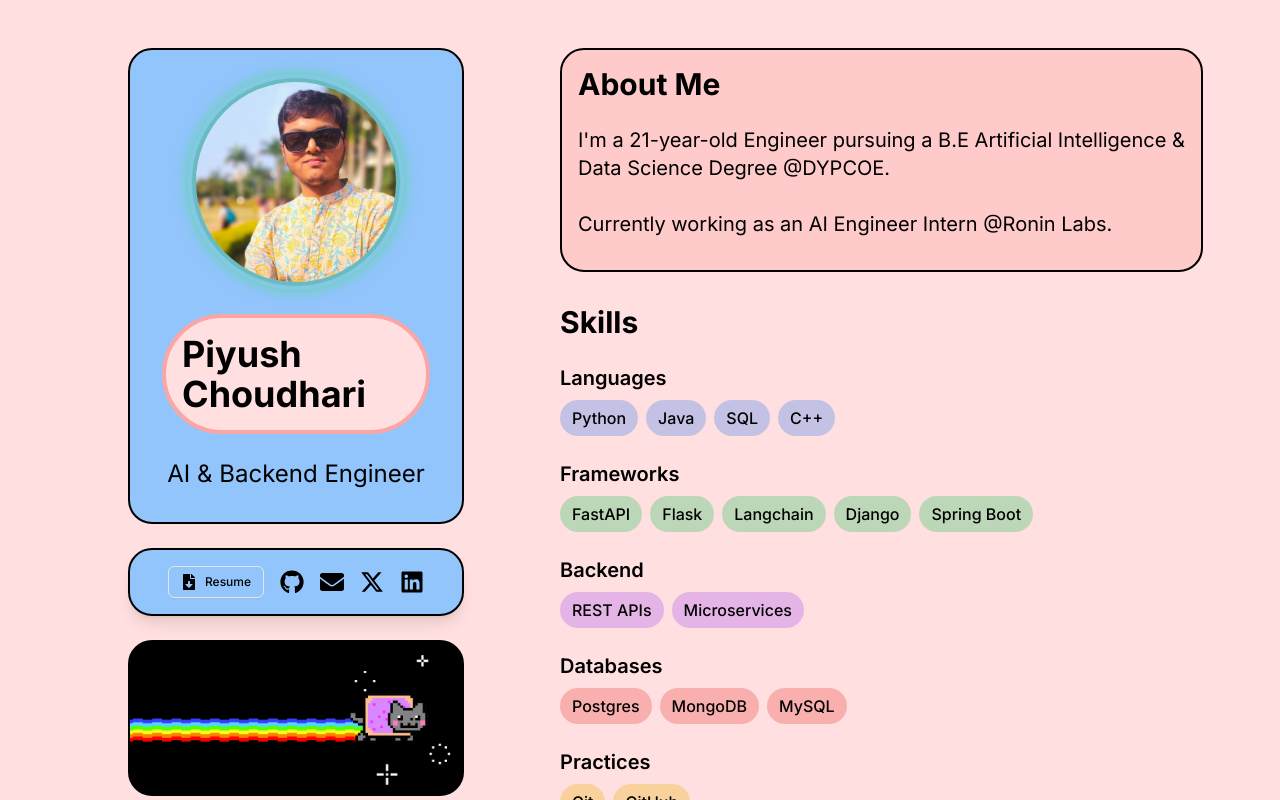
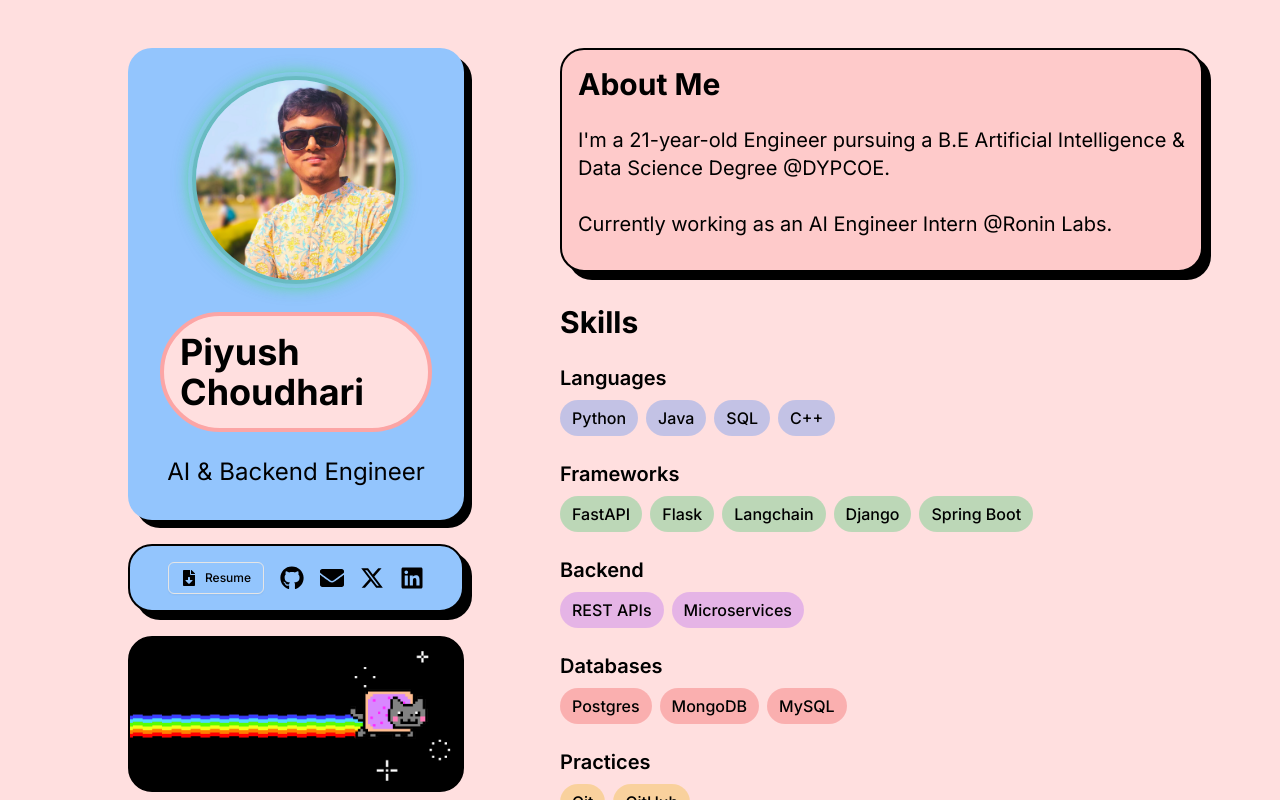
Before and after one commit to capybara-brain346/personal-website, a Next.js app: page / in a window 1280 px wide. Built offline with nearby package versions, Linux system fonts and the light colour scheme.

Commit message:
refactor: enhance shadow effects for improved visual depth in multiple components

```diff
--- a/src/components/About.tsx
+++ b/src/components/About.tsx
@@ -2,7 +2,10 @@ import React from "react";
 
 const About: React.FC = () => {
   return (
-    <section id="about" className="mb-8 p-4 bg-red-200 border-2 border-black rounded-3xl hover:shadow-2xl">
+    <section
+      id="about"
+      className="mb-8 p-4 bg-red-200 border-2 border-black rounded-3xl shadow-[8px_8px_0px_0px_rgba(0,0,0,1)] hover:shadow-[12px_12px_0px_0px_rgba(0,0,0,1)] transition-all"
+    >
       <h2 className="text-3xl font-bold mb-6 text-black">About Me</h2>
       <p className="text-black text-xl mb-4">
         I&apos;m a 21-year-old Engineer pursuing a B.E Artificial Intelligence &
--- a/src/components/Education.tsx
+++ b/src/components/Education.tsx
@@ -13,7 +13,7 @@ const educationData = [
 
 const Education: React.FC = () => {
   return (
-    <section id="education" className="mb-12 p-4 bg-red-200 rounded-3xl border-2 border-black hover:shadow-2xl">
+    <section id="education" className="mb-12 p-4 bg-red-200 rounded-3xl border-2 border-black shadow-[8px_8px_0px_0px_rgba(0,0,0,1)] hover:shadow-[12px_12px_0px_0px_rgba(0,0,0,1)] transition-all">
       <h2 className="text-3xl font-bold mb-6 text-black">Education</h2>
       <ul className="space-y-6">
         {educationData.map((edu, index) => (
--- a/src/components/Experience.tsx
+++ b/src/components/Experience.tsx
@@ -28,7 +28,7 @@ const experiences: Job[] = [
 
 const Experience: React.FC = () => {
   return (
-    <section id="experience" className="mb-12 p-4 bg-red-200 rounded-3xl border-2 border-black hover:shadow-2xl">
+    <section id="experience" className="mb-12 p-4 bg-red-200 rounded-3xl border-2 border-black shadow-[8px_8px_0px_0px_rgba(0,0,0,1)] hover:shadow-[12px_12px_0px_0px_rgba(0,0,0,1)] transition-all">
       <h2 className="text-3xl font-bold mb-6 text-black">Experience</h2>
       <div className="space-y-6">
         {experiences.map((job, index) => (
--- a/src/components/Header.tsx
+++ b/src/components/Header.tsx
@@ -4,7 +4,7 @@ import GlowingProfile from "./GlowingProfile";
 
 const Header: React.FC = () => {
   return (
-    <header className="bg-blue-300 p-8 rounded-3xl border-2 border-black flex flex-col items-center hover:shadow-2xl">
+    <header className="bg-blue-300 p-8 rounded-3xl flex flex-col items-center shadow-[8px_8px_0px_0px_rgba(0,0,0,1)] hover:shadow-[12px_12px_0px_0px_rgba(0,0,0,1)] transition-all">
       <GlowingProfile />
       <h1 className="text-2xl sm:text-3xl md:text-4xl font-bold mt-2 mb-2 bg-[#ffdfdf] rounded-full p-4 border-4 border-red-300">Piyush Choudhari</h1>
       <h2 className="text-xl sm:text-2xl text-black mt-4">AI & Backend Engineer</h2>
--- a/src/components/Projects.tsx
+++ b/src/components/Projects.tsx
@@ -68,7 +68,7 @@ const projects: Project[] = [
 const Projects: React.FC = () => {
   return (
     <>
-      <section id="projects" className="py-4 mb-12 p-4 bg-red-200 rounded-3xl border-2 border-black hover:shadow-2xl">
+      <section id="projects" className="py-4 mb-12 p-4 bg-red-200 rounded-3xl border-2 border-black shadow-[8px_8px_0px_0px_rgba(0,0,0,1)] hover:shadow-[12px_12px_0px_0px_rgba(0,0,0,1)] transition-all">
         <h2 className="text-3xl font-bold mb-6 text-black">Projects</h2>
         <ul className="space-y-12">
           {projects.map((project, index) => (
--- a/src/components/SocialLinks.tsx
+++ b/src/components/SocialLinks.tsx
@@ -7,7 +7,7 @@ import ResumeButton from "../components/ResumeButton";
 
 const SocialLinks: React.FC = () => {
   return (
-    <div className="flex flex-row justify-center items-center space-x-4 sm:space-x-4 border-2 border-black bg-blue-300 p-2 sm:p-4 rounded-3xl overflow-x-auto shadow-lg transition-shadow hover:shadow-2xl">
+    <div className="flex flex-row justify-center items-center space-x-4 sm:space-x-4 border-2 border-black bg-blue-300 p-2 sm:p-4 rounded-3xl overflow-x-auto shadow-[8px_8px_0px_0px_rgba(0,0,0,1)] hover:shadow-[12px_12px_0px_0px_rgba(0,0,0,1)] transition-all">
       <ResumeButton />
       <div className="group relative">
         <a
```
